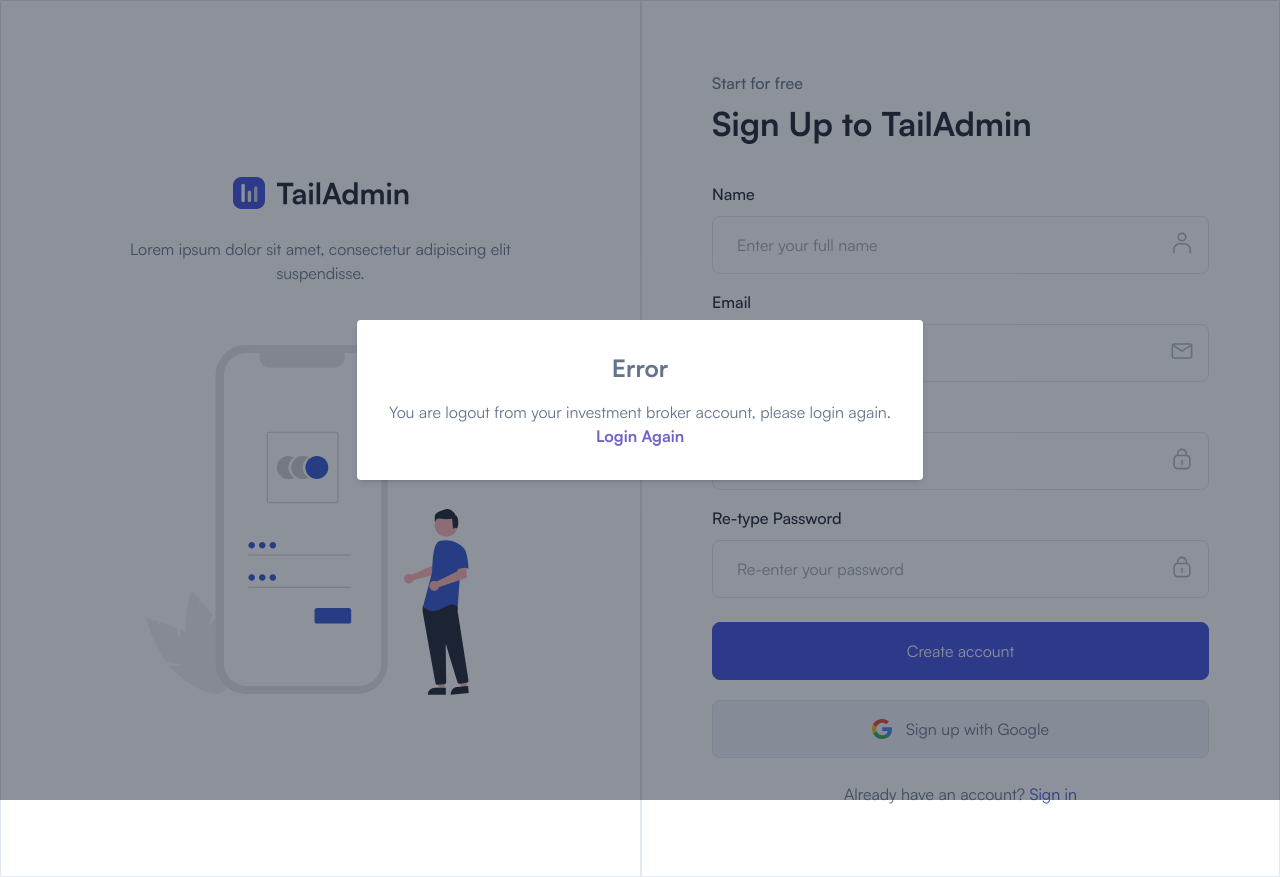
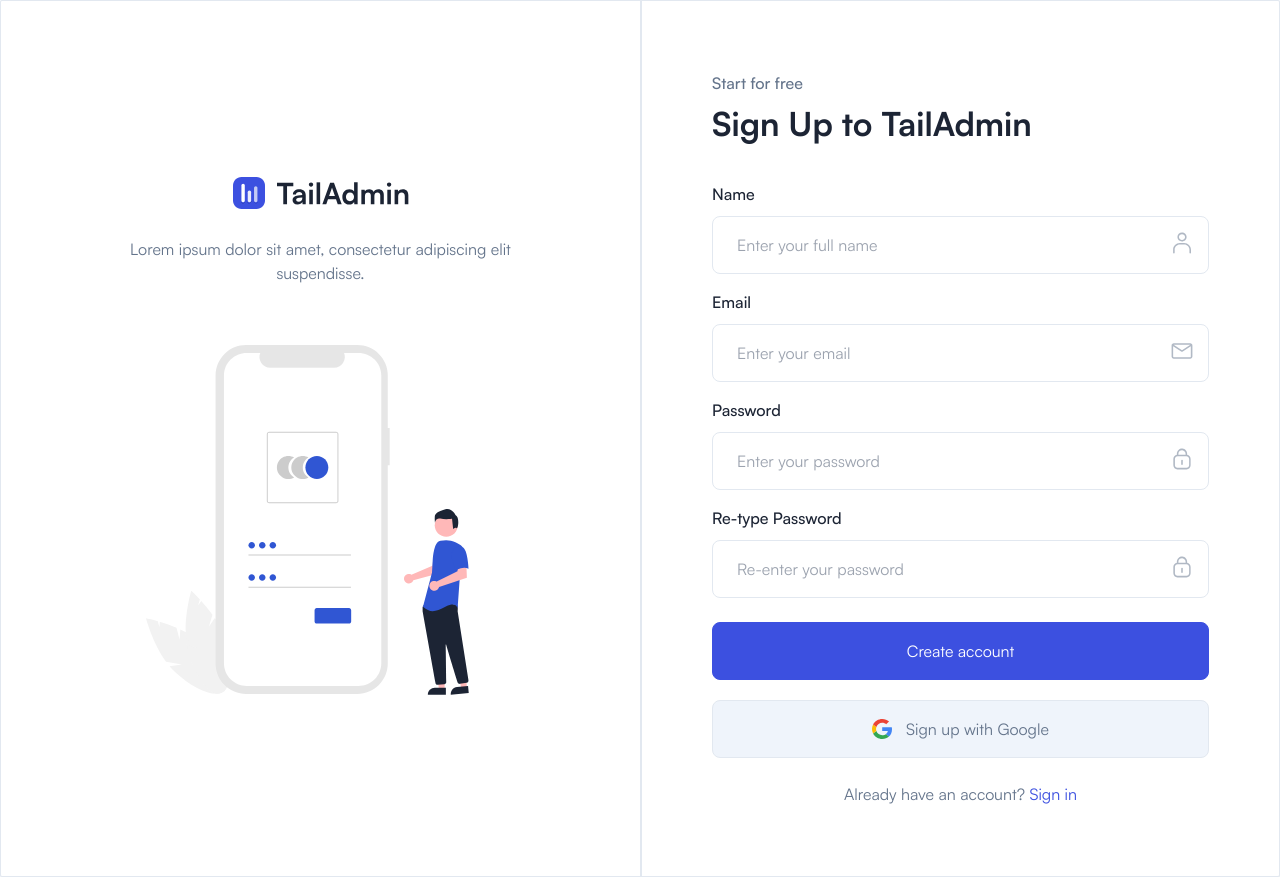
Before and after one commit to ridhampansuriya2000/EsTrading, a React (Vite) app: page /auth/signup in a window 1280 px wide. Built offline with nearby package versions, Linux system fonts and the light colour scheme.

Commit message:
change in logout

```diff
--- a/src/App.tsx
+++ b/src/App.tsx
@@ -13,7 +13,7 @@
 
 function App() {
   const [loading, setLoading] = useState<boolean>(true);
-  const [openModel,setOpenModel]=useState(true)
+  const [openModel,setOpenModel]=useState(false)
 
   useEffect(() => {
     setTimeout(() => setLoading(false), 1000);
@@ -49,7 +49,7 @@
           })}
         </Route>
       </Routes>
-      { openModel&& <Model setOpenModel={setOpenModel}/>}
+      { openModel && <Model setOpenModel={setOpenModel}/>}
     </>
   );
 }
--- a/src/components/DropdownUser.tsx
+++ b/src/components/DropdownUser.tsx
@@ -37,6 +37,7 @@
   });
 
   const openLogoutModel=()=>{
+    setDropdownOpen(false)
     setOpenModel(true)
   }
 
@@ -160,7 +161,7 @@
             </Link>
           </li>
         </ul>
-        <button className="flex items-center gap-3.5 py-4 px-6 text-sm font-medium duration-300 ease-in-out hover:text-primary lg:text-base" onClick={()=>{openLogoutModel}}>
+        <button className="flex items-center gap-3.5 py-4 px-6 text-sm font-medium duration-300 ease-in-out hover:text-primary lg:text-base" onClick={()=>openLogoutModel()}>
           <svg
             className="fill-current"
             width="22"
```
Also changed, not shown: src/components/LogOutModel.tsx (line endings or trailing spaces).
